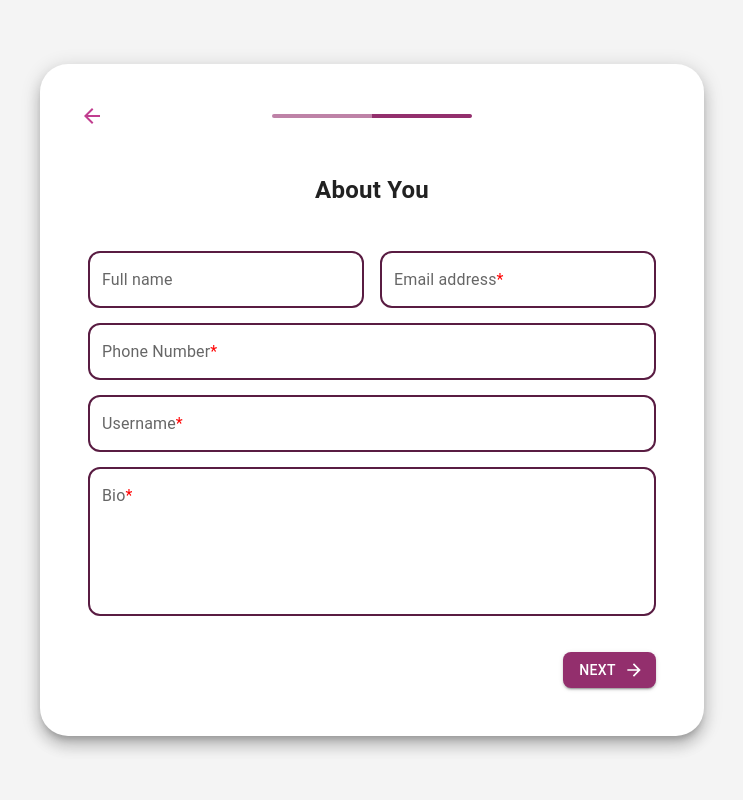
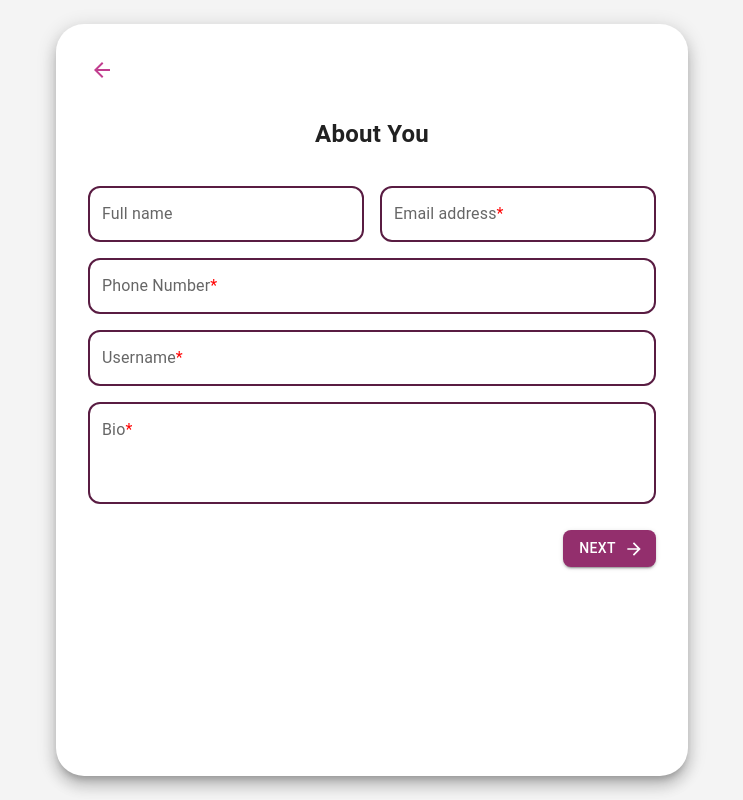
Before and after one commit to josephperez416/tiarafrontend, a React (Create React App) app in the folder TiaraFront/: page /signup/about in a window 1280 px wide. Shown: the whole page, without its empty margins (268-1011 px from the left). Built offline with nearby package versions, Linux system fonts and the light colour scheme.

Commit message:
AboutYou page edits

```diff
--- a/TiaraFront/src/App.js
+++ b/TiaraFront/src/App.js
@@ -8,6 +8,7 @@ import FullListingsPage from "./pages/FullListingsPage";
 import CreatePassword from "./pages/CreatePassword";
 import AboutYou from "./pages/AboutYou";
 import LocationCard from "./pages/LocationCard";
+import DetailsCard from "./components/DetailsCard";
 
 export default function App() {
   const router = createBrowserRouter(
@@ -29,6 +30,7 @@ export default function App() {
   );
 
   return (
-    <RouterProvider router={router} />
+    // <RouterProvider router={router} />
+    <AboutYou/>
   );
 }
--- a/TiaraFront/src/pages/AboutYou.js
+++ b/TiaraFront/src/pages/AboutYou.js
@@ -7,19 +7,21 @@ const AboutYou = () =>{
     return(
         <Box sx={{display:'flex', justifyContent:'center', alignItems:'center', height:'100vh',
             backgroundColor:'#f4f4f4'}}>
-                <Card sx={{width:600, padding:4, borderRadius: 7, boxShadow:10}}>
-                    <Box sx={{display:'flex', alignItems:'center', justifyContent:'space-between', marginBottom:'20px'}}>
+                <Card sx={{maxWidth: 600, padding:2, borderRadius: 7, boxShadow:10, height: '90vh',
+                    '@media (max-width:600px)': {padding:2}}}>
+
+                    <Box sx={{display:'flex', alignItems:'center', justifyContent:'space-between', margin: '10px'}}>
                         <IconButton sx={{color: "#C13E8F", transition: "box-shadow 0.3s ease, transform 0.3s ease", "&:hover": {boxShadow: "0 0 0 10px rgba(193, 62, 143, 0.2)", transform: "scale(1)" }}}>
                             <ArrowBackIcon/>
                         </IconButton>
 
-                        <Box sx={{width:'200px', marginRight:'200px'}}>
-                            <LinearProgress variant="determinate" value={100} sx={{height:4, borderRadius:4, backgroundColor:'rgba(147, 47, 109, 0.6)', '& .MuiLinearProgress-bar':{backgroundColor: "transparent"},
-                            "&::before":{content:'""', position: "absolute", top:0, right:0, height:"100%", width:"50%", backgroundColor:"#932F6D", borderRadius:"0 4px 4px 0"}}}/>
-                        </Box>
+                        {/* <Box sx={{width:'100%'}}>
+                            <LinearProgress variant="determinate" value={100} sx={{height:4, width: '60%', borderRadius:4, backgroundColor:'rgba(147, 47, 109, 0.6)', '& .MuiLinearProgress-bar':{backgroundColor: "transparent"},
+                            "&::before":{content:'""', position: "absolute", top:0, right:0, height:"100%", width:"70%", backgroundColor:"#932F6D", borderRadius:"0 4px 4px 0"}}}/>
+                        </Box> */}
                     </Box>
 
-                    <CardContent sx={{textAlign:'center', marginBottom:'20px'}}>
+                    <CardContent sx={{textAlign:'center', marginBottom:'10px'}}>
                         <Typography fontSize={'24px'} fontWeight="bold" gutterBottom>About You</Typography>
                     </CardContent>
 
@@ -56,7 +58,7 @@ const AboutYou = () =>{
                             }}
                         />
 
-                        <TextField fullWidth label={<span>Bio<span style={{color:'red'}}>*</span></span>} variant="outlined" multiline rows={5}
+                        <TextField fullWidth label={<span>Bio<span style={{color:'red'}}>*</span></span>} variant="outlined" multiline rows={3}
                             sx={{marginBottom:2, '& label.Mui-focused': {color: '#591C42'}, '& .MuiOutlinedInput-root': {
                                     '& fieldset': {borderColor: '#591C42', borderWidth:2, borderRadius:'12px'},
                                     '&:hover fieldset': {borderColor: '#E09EC7'},
@@ -64,7 +66,7 @@ const AboutYou = () =>{
                             }}
                         />
 
-                        <Box sx={{display:'flex', justifyContent:'flex-end', marginTop:'20px'}}>
+                        <Box sx={{display:'flex', justifyContent:'flex-end', marginTop:'10px'}}>
                             <Button variant="contained" endIcon= {<ArrowForwardIcon/>} sx={{backgroundColor:'#932F6D', borderRadius:2, '&:hover':{backgroundColor: '#591C42'}}}>
                                 Next
                             </Button>
```
